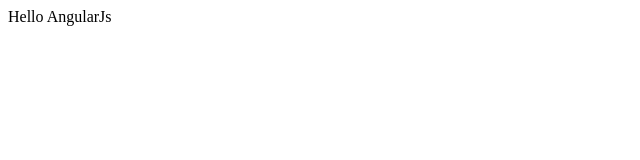
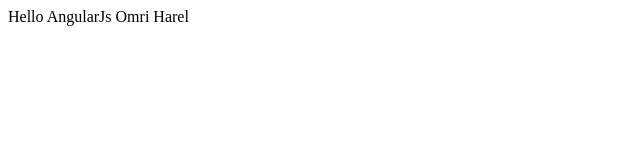
Before and after one commit to Gazimo/omriJs, a plain HTML site: page index.html in a window 1280 px wide. Shown: the full height of the page, 0-640 px from the left. Drawn offline with Linux system fonts and the light colour scheme.

Commit message:
new index

```diff
--- a/index.html
+++ b/index.html
@@ -5,6 +5,6 @@
     <title></title>
   </head>
   <body>
-    Hello AngularJs
+    Hello AngularJs Omri Harel
   </body>
 </html>
```
